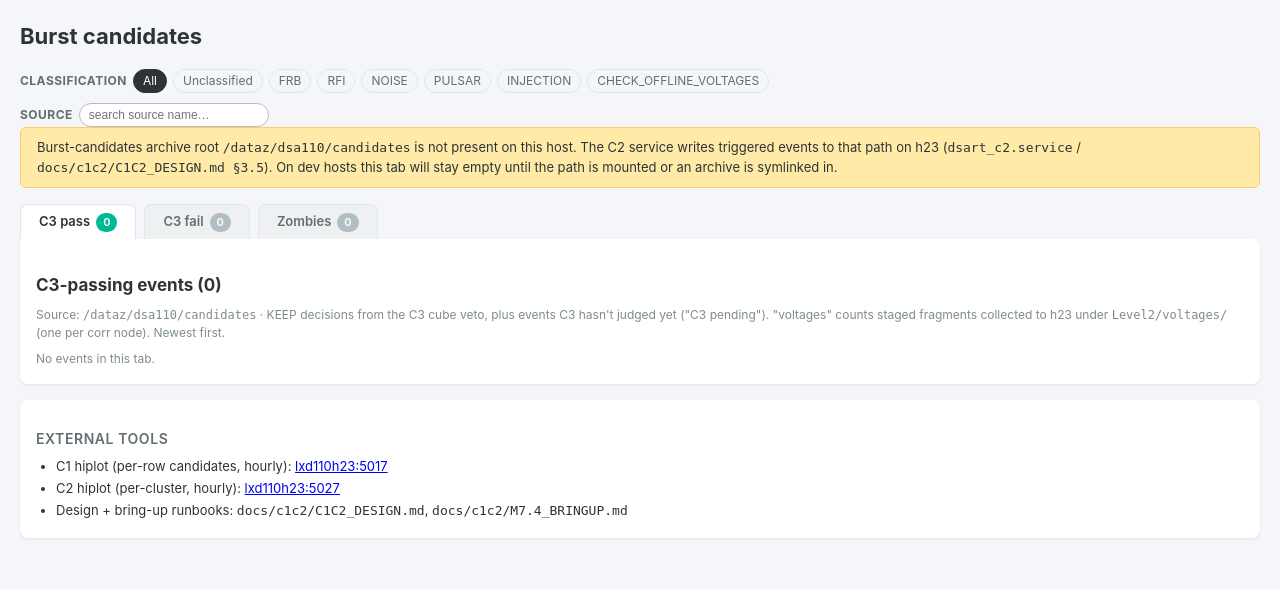
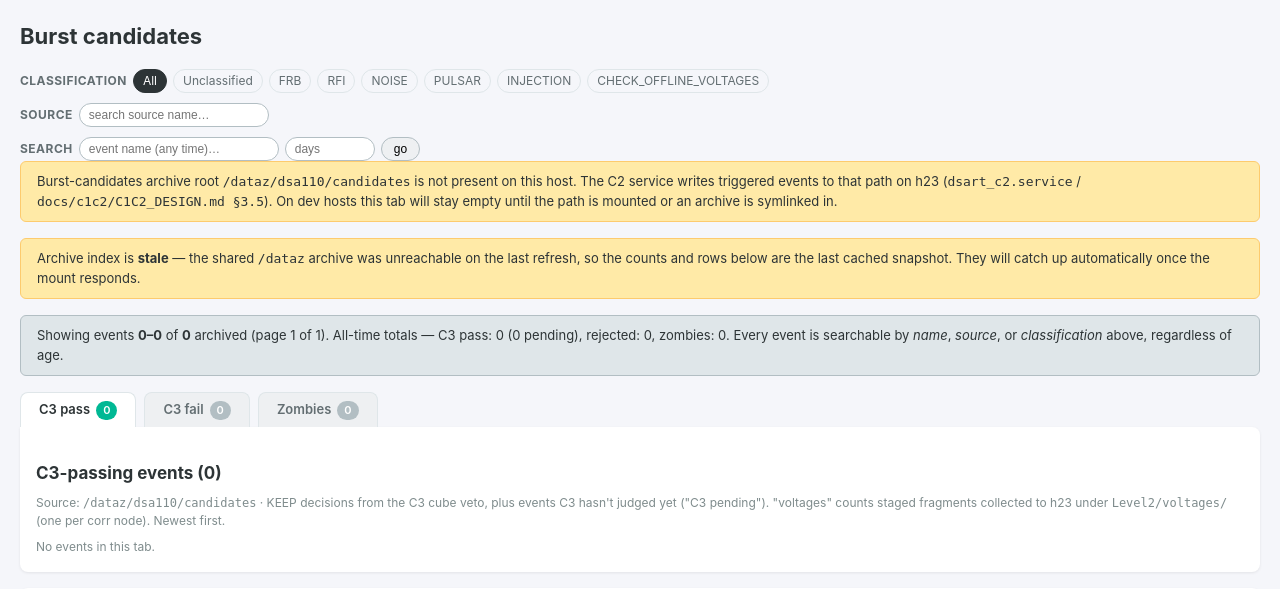
Before and after one commit to dsa110/dsa110-rt, a Flask app: page /bursts in a window 1280 px wide. Shown: the part 57-646 px from the top of the page. Before the commit the page ends 575 px from the top, so only its background shows below. Run offline with Flask 3, Linux system fonts and the light colour scheme; data that the repository does not hold is empty; parts of the project's set-up code (start-up, migrations or seed data) failed here and were passed over.

Commit message:
bursts: server-side cached event index + pagination/all-time search
The /bursts page re-enumerated the entire /dataz candidates archive over
NFS on every render (stat + read Level3/C3 + glob cubes/plots/voltages +
astrometry per event) once the age cap was lifted (CANDS_MAX_EVENTS=100000).
Cost grew linearly with the archive (~730 dirs now); a full render measured
~50 s cold.

Add EventIndexCache (cands_panel_funcs): a thread-safe, module-level,
incrementally-refreshed in-memory index over ArchiveBrowser. It holds the
whole index and, past a TTL (CANDS_CACHE_TTL_S, default 60 s), re-reads only
dirs that are new, changed (dir mtime), or still 'active' (younger than
CANDS_CACHE_ACTIVE_WINDOW_S, default 6 h, to catch late C3 decisions and
staged voltage fragments landing under nested dirs that do not bump the
event-dir mtime). NFS failure keeps the last good index and serves it
flagged stale — never a 500. Single-flight refresh lock so a slow scan
never stampedes across worker threads; a background daemon keeps it warm
off the request path.

Refactor ArchiveBrowser to expose scan_dirs() (cheap readdir+stat) and
summarise_pairs() (the expensive per-event metadata + batched astrometry),
reused by both the cache and the unchanged list_events_detailed().

/bursts route now reads the cache: server-side filtering over the FULL
index (all-time) — ?q= event-name substring search, ?days= time window,
plus the existing ?tag=/?source= — with newest-first pagination
(?page=, CANDS_PAGE_SIZE default 200) when not searching; a search shows
every match on one page. Summary line + all-time C3 pass/pending/reject/
zombie totals come from the cached full index. Tabs partition the shown
page. /control/recent_events and next-unclassified also read the cache.

Measured on h23 against the real archive (731 events): cold 50.3 s ->
warm 0.009 s; pagination (8 pages), ?q=, ?days=, ?source=, ?tag= verified
via curl. Tests: cache unit tests (cold build, incremental pickup, TTL,
NFS-failure serve-stale, active-window re-read, delete); existing app-level
tests updated to mock the cache snapshot. 140 passed.

```diff
--- a/tools/dashboard/dsa_monitor/app.py
+++ b/tools/dashboard/dsa_monitor/app.py
@@ -35,6 +35,8 @@ import logging
 import os
 import sys
 import threading
+import time
+from datetime import datetime, timezone
 from typing import Any, Optional
 
 from flask import Flask, abort, jsonify, render_template, request, send_file
@@ -62,7 +64,9 @@ from ant_table import (
 )
 from cands_panel_funcs import (
     ArchiveBrowser,
+    EventIndexCache,
     DEFAULT_ARCHIVE_ROOT,
+    DEFAULT_PAGE_SIZE,
     N_VOLTAGE_FRAGMENTS_TOTAL,
     _SAFE_EVENT_RE,
     partition_events_c3,
@@ -157,8 +161,43 @@ control_store = ControlStore()
 
 
 # Burst-candidates archive browser (h23 reads /dataz/dsa110/candidates/).
-# Module-level singleton — cheap to construct, all I/O is per-request.
+# Module-level singleton — cheap to construct.
 cands_browser = ArchiveBrowser()
+# Server-side cached event index over the (slow, NFS) archive. Every
+# /bursts render + the recent-events widgets read the WHOLE index from
+# this in-process cache instead of re-enumerating /dataz per request; the
+# cache refreshes incrementally on a TTL (CANDS_CACHE_TTL_S). See
+# EventIndexCache for the refresh/failure policy.
+cands_index = EventIndexCache(cands_browser)
+
+
+def _cands_index_refresher() -> None:
+    """Background daemon that keeps the burst-index cache warm.
+
+    Building the index over the /dataz NFS archive can take tens of
+    seconds cold; doing it here — off the request path — means the first
+    /bursts render after a restart is instant instead of stalling one
+    unlucky user, and the cache is re-scanned incrementally every TTL so
+    no request ever pays the NFS latency. All failures are swallowed by
+    the cache (it serves the last good index, flagged stale)."""
+    interval = max(5.0, float(os.environ.get("CANDS_CACHE_TTL_S", "60")))
+    while True:
+        try:
+            cands_index.snapshot(force_refresh=True)
+        except Exception:                                  # noqa: BLE001
+            LOG.exception("cands_index background refresh failed")
+        time.sleep(interval)
+
+
+def _start_cands_index_refresher() -> None:
+    threading.Thread(
+        target=_cands_index_refresher,
+        name="cands_index_refresher",
+        daemon=True,
+    ).start()
+
+
+_start_cands_index_refresher()
 
 
 # Sky monitor (E2E test 1): ingest + frame builder. Cheap to construct;
@@ -573,23 +612,26 @@ def _refined_positions_bulk() -> dict:
     return {name: _refined_display(row) for name, row in bulk.items()}
 
 
+def _event_epoch_unix(e) -> float:
+    """Best trigger-time estimate for windowing/search: the C2 peak MJD
+    when present, else the archive-dir mtime (C2 stamps it at trigger)."""
+    if e.mjd_peak is not None:
+        return (float(e.mjd_peak) - 40587.0) * 86400.0
+    return e.mtime_unix
+
+
 @app.route("/bursts")
 def bursts():
-    # Annotation-aware listing: the newest-N-by-mtime window UNION every
-    # human-annotated event (so classified events / named sources stay
-    # visible + searchable forever, never ageing out of the cap). The
-    # counts drive the truncation notice below.
-    listing = cands_browser.list_events_detailed()
-    events = listing.events
-    # Split by C3 cube-veto outcome. Fresh events C3 has not judged yet
-    # (< 1 h old) ride the PASS tab with a "pending" badge — the
-    # operator wants new triggers front and centre, and fail-open is
-    # C3's own default. Events pending for > 1 h are zombies (the
-    # cube/metadata transfer to h23 failed; C3 will never judge them)
-    # and get their own tab so they stop cluttering PASS.
-    events_pass, events_fail, events_zombie = partition_events_c3(events)
-    # Human-annotation badges: one bulk read (no per-event query),
-    # joined to the event rows in the template by event name.
+    # The whole event index is served from the in-process EventIndexCache
+    # (incremental TTL refresh over the slow /dataz NFS archive), NOT a
+    # per-request re-enumeration. Everything below — global counts,
+    # search, pagination — operates on that cached in-memory list, so the
+    # page cost no longer grows with the archive.
+    snap = cands_index.snapshot()
+    all_events = snap.events                       # full index, newest-first
+
+    # Human-annotation badges + source vocab: one bulk read each (no
+    # per-event query), joined to rows in the template by event name.
     try:
         annot_current = ann.all_current()
         annot_source_names = ann.vocab().get("source_names", [])
@@ -597,13 +639,83 @@ def bursts():
         LOG.exception("annotations.all_current failed (list badges skipped)")
         annot_current = {}
         annot_source_names = []
+
+    # ----- filters (all applied server-side over the FULL cached index,
+    # so search/classification/source reach across all time, never just
+    # the rendered page) -----
     tag_filter = (request.args.get("tag") or "").strip()
-    # Current-source search (?source=): exact, case-insensitive match
-    # against each event's CURRENT source name (from the same bulk
-    # annot_current read — no per-event query). ANDs with ?tag= in the
-    # row-filter logic in the template.
     source_filter = (request.args.get("source") or "").strip()
     source_filter_lc = source_filter.lower()
+    # Free-text all-time event-name search (?q=): case-insensitive
+    # substring over the event name. Finds any event regardless of age or
+    # whether it carries a human annotation.
+    q = (request.args.get("q") or "").strip()
+    q_lc = q.lower()
+    # Optional time window (?days=N): keep only events triggered within the
+    # last N days. Blank/invalid → no window.
+    days_raw = (request.args.get("days") or "").strip()
+    try:
+        days = float(days_raw) if days_raw else None
+        if days is not None and days <= 0:
+            days = None
+    except ValueError:
+        days = None
+
+    tag_active = bool(tag_filter) and tag_filter != "all"
+    searching = bool(q) or bool(source_filter) or tag_active or days is not None
+
+    def _keep(e) -> bool:
+        if q_lc and q_lc not in e.name.lower():
+            return False
+        a = annot_current.get(e.name)
+        if source_filter_lc:
+            if not (a and a.get("source_name")
+                    and a["source_name"].lower() == source_filter_lc):
+                return False
+        if tag_active:
+            labels = (a or {}).get("labels") or {}
+            if tag_filter == "unclassified":
+                if labels:
+                    return False
+            elif tag_filter not in labels:
+                return False
+        if days is not None:
+            if (now_ref - _event_epoch_unix(e)) > days * 86400.0:
+                return False
+        return True
+
+    now_ref = time.time()
+    filtered = [e for e in all_events if _keep(e)] if searching else all_events
+
+    # ----- pagination (newest-first). A search shows ALL matches on one
+    # page (result sets are small and the operator wants every hit); an
+    # unfiltered browse pages through the archive newest-first. -----
+    page_size = DEFAULT_PAGE_SIZE
+    n_filtered = len(filtered)
+    try:
+        page = int(request.args.get("page", "1"))
+    except ValueError:
+        page = 1
+    page = max(1, page)
+    if searching:
+        page = 1
+        displayed = filtered
+        n_pages = 1
+        page_start = 0
+    else:
+        n_pages = max(1, (n_filtered + page_size - 1) // page_size)
+        page = min(page, n_pages)
+        page_start = (page - 1) * page_size
+        displayed = filtered[page_start:page_start + page_size]
+    page_end = page_start + len(displayed)
+
+    # Tabs partition only the rows actually shown on this page.
+    events_pass, events_fail, events_zombie = partition_events_c3(displayed)
+    # Global (all-time) totals for the summary line come straight from the
+    # full cached index — independent of the current page or filter.
+    g_pass, g_fail, g_zombie = partition_events_c3(all_events)
+    g_pending = sum(1 for e in all_events if e.c3_status == "pending")
+
     # Filter dropdown options: built-ins always, plus any custom labels
     # actually in use, so the operator can slice by them too.
     present = set()
@@ -611,6 +723,18 @@ def bursts():
         present.update((blk.get("labels") or {}).keys())
     custom_present = sorted(present - set(ann.BUILTIN_LABELS))
     annot_filter_labels = list(ann.BUILTIN_LABELS) + custom_present
+
+    # "Stale as of" note when a refresh failed and we're serving the last
+    # good index (NFS blip) — never a 500.
+    stale_since = None
+    if snap.stale and snap.last_success_unix:
+        try:
+            stale_since = datetime.fromtimestamp(
+                snap.last_success_unix, tz=timezone.utc
+            ).strftime("%Y-%m-%d %H:%M:%SZ")
+        except (ValueError, OSError, OverflowError):
+            stale_since = None
+
     return _html_revalidate(render_template(
         "bursts.html",
         active_tab="bursts",
@@ -628,10 +752,26 @@ def bursts():
         annot_source_names=annot_source_names,
         events_zombie=events_zombie,
         refined_positions=_refined_positions_bulk(),
-        listing_truncated=listing.truncated,
-        listing_n_total=listing.n_total,
-        listing_n_newest=listing.n_newest,
-        listing_n_annotated=listing.n_annotated,
+        # search / window
+        q=q,
+        days=days_raw,
+        searching=searching,
+        # global (all-time) totals from the cached index
+        listing_n_total=snap.n_total,
+        total_pass=len(g_pass),
+        total_fail=len(g_fail),
+        total_zombie=len(g_zombie),
+        total_pending=g_pending,
+        n_matched=n_filtered,
+        # pagination
+        page=page,
+        n_pages=n_pages,
+        page_size=page_size,
+        page_start=page_start,
+        page_end=page_end,
+        # cache freshness
+        cache_stale=snap.stale,
+        cache_stale_since=stale_since,
     ))
 
 
@@ -694,7 +834,7 @@ def _next_unclassified_event(current: str) -> Optional[str]:
     that has no current human classification. Returns None if every other
     event is already classified. Best-effort — swallows archive errors."""
     try:
-        events = cands_browser.list_events()
+        events = cands_index.snapshot().events
     except Exception:                                       # noqa: BLE001
         return None
     names = [e.name for e in events]
@@ -2532,9 +2672,9 @@ def control_recent_events():
         limit = 10
     limit = max(1, min(limit, 50))
     try:
-        events = cands_browser.list_events()
+        events = cands_index.snapshot().events
     except Exception as exc:                                       # noqa: BLE001
-        LOG.exception("cands_browser.list_events failed")
+        LOG.exception("cands_index.snapshot failed")
         return jsonify({"ok": False, "error": str(exc)}), 500
     out = []
     for e in events[:limit]:
--- a/tools/dashboard/dsa_monitor/templates/bursts.html
+++ b/tools/dashboard/dsa_monitor/templates/bursts.html
@@ -139,6 +139,25 @@
     {% endif %}
 </div>
 
+<div class="annot-filter">
+    <span class="lbl">search</span>
+    <form method="get" action="/bursts" style="display:flex; gap:6px; align-items:center; margin:0;">
+        <input type="text" name="q" class="src-input" style="width: 200px;"
+               placeholder="event name (any time)…" value="{{ q }}"
+               autocomplete="off">
+        {% if tag_filter %}<input type="hidden" name="tag" value="{{ tag_filter }}">{% endif %}
+        {% if source_filter %}<input type="hidden" name="source" value="{{ source_filter }}">{% endif %}
+        <input type="number" name="days" class="src-input" style="width: 90px;"
+               min="0" step="1" placeholder="days" value="{{ days }}"
+               title="only events from the last N days (blank = all time)">
+        <button type="submit" style="padding:4px 12px; border:1px solid #b2bec3; border-radius:12px; background:#eef0f2; font-size:12px; cursor:pointer;">go</button>
+        {% if q or days %}
+        <a href="/bursts{% if tag_filter %}?tag={{ tag_filter }}{% if source_filter %}&source={{ source_filter|urlencode }}{% endif %}{% elif source_filter %}?source={{ source_filter|urlencode }}{% endif %}"
+           style="font-size:12px; color:#636e72;">clear</a>
+        {% endif %}
+    </form>
+</div>
+
 {% if not archive_available %}
 <div class="banner warn">
     Burst-candidates archive root <code>{{ archive_root }}</code> is
@@ -150,15 +169,52 @@
 </div>
 {% endif %}
 
-{% if listing_truncated %}
-<div class="banner info trunc-note">
-    Showing the newest {{ listing_n_newest }} of {{ listing_n_total }} events{% if listing_n_annotated %}
-    (plus {{ listing_n_annotated }} older annotated event{{ 's' if listing_n_annotated != 1 }}, always shown){% endif %}.
-    Older un-annotated events are hidden by the list cap, but every
-    human-annotated event stays here forever — search by
-    <em>source</em> or filter by <em>classification</em> above to find it.
+{% if cache_stale %}
+<div class="banner warn">
+    Archive index is <strong>stale</strong>{% if cache_stale_since %} (last good refresh
+    {{ cache_stale_since }}){% endif %} — the shared <code>/dataz</code> archive was
+    unreachable on the last refresh, so the counts and rows below are the
+    last cached snapshot. They will catch up automatically once the mount
+    responds.
 </div>
 {% endif %}
+
+{# Build the query-string that carries the active filters across page
+   links (so paging keeps your search/window). #}
+{% set filt_qs %}{% if tag_filter %}&tag={{ tag_filter }}{% endif %}{% if source_filter %}&source={{ source_filter|urlencode }}{% endif %}{% if q %}&q={{ q|urlencode }}{% endif %}{% if days %}&days={{ days }}{% endif %}{% endset %}
+
+<div class="banner info trunc-note">
+    {% if searching %}
+    <strong>{{ n_matched }}</strong> event{{ 's' if n_matched != 1 }} match your
+    search (across all {{ listing_n_total }} archived).
+    {% else %}
+    Showing events <strong>{{ page_start + 1 if page_end else 0 }}–{{ page_end }}</strong>
+    of <strong>{{ listing_n_total }}</strong> archived
+    (page {{ page }} of {{ n_pages }}).
+    {% endif %}
+    All-time totals — C3 pass: {{ total_pass }} ({{ total_pending }} pending),
+    rejected: {{ total_fail }}, zombies: {{ total_zombie }}.
+    Every event is searchable by <em>name</em>, <em>source</em>, or
+    <em>classification</em> above, regardless of age.
+</div>
+
+{% macro pager() %}
+    {% if not searching and n_pages > 1 %}
+    <div class="annot-filter" style="justify-content: flex-end; margin-top: 10px;">
+        {% if page > 1 %}
+        <a href="/bursts?page={{ page - 1 }}{{ filt_qs }}">‹ newer</a>
+        {% else %}
+        <span style="color:#b2bec3; padding:2px 9px;">‹ newer</span>
+        {% endif %}
+        <span class="lbl" style="text-transform:none;">page {{ page }} / {{ n_pages }}</span>
+        {% if page < n_pages %}
+        <a href="/bursts?page={{ page + 1 }}{{ filt_qs }}">older ›</a>
+        {% else %}
+        <span style="color:#b2bec3; padding:2px 9px;">older ›</span>
+        {% endif %}
+    </div>
+    {% endif %}
+{% endmacro %}
 
 {% macro event_table(events, tab) %}
     {% if events %}
@@ -292,6 +348,7 @@
         <code>Level2/voltages/</code> (one per corr node). Newest first.
     </div>
     {{ event_table(events_pass, 'pass') }}
+    {{ pager() }}
 </div>
 
 <div class="card" id="tab-fail" style="display: none; border-top-left-radius: 0;">
@@ -304,6 +361,7 @@
         behind and remain viewable on each event page.
     </div>
     {{ event_table(events_fail, 'fail') }}
+    {{ pager() }}
 </div>
 
 <div class="card" id="tab-zombie" style="display: none; border-top-left-radius: 0;">
@@ -313,6 +371,7 @@
         (C3 pending &gt; 1 h) — the transfer/copy path failed for these.
     </div>
     {{ event_table(events_zombie, 'zombie') }}
+    {{ pager() }}
 </div>
 
 <div class="card">
```
Also changed, not shown: tests/test_annotations.py (+8 -5 lines), tests/test_c2_cands_panel.py (+134 -0 lines), tests/test_positions.py (+7 -2 lines), tools/dashboard/dsa_monitor/cands_panel_funcs.py (+279 -29 lines).
